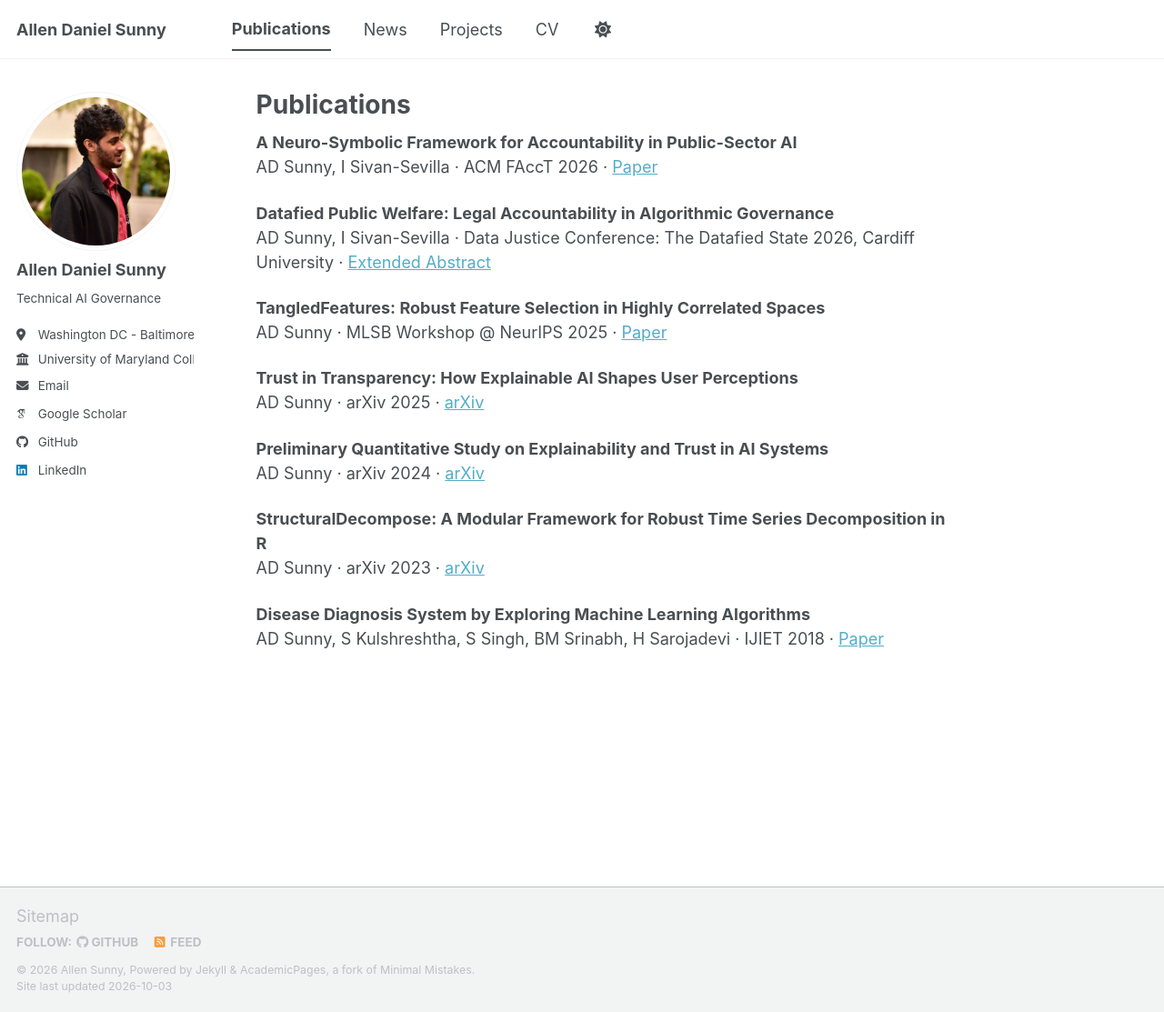
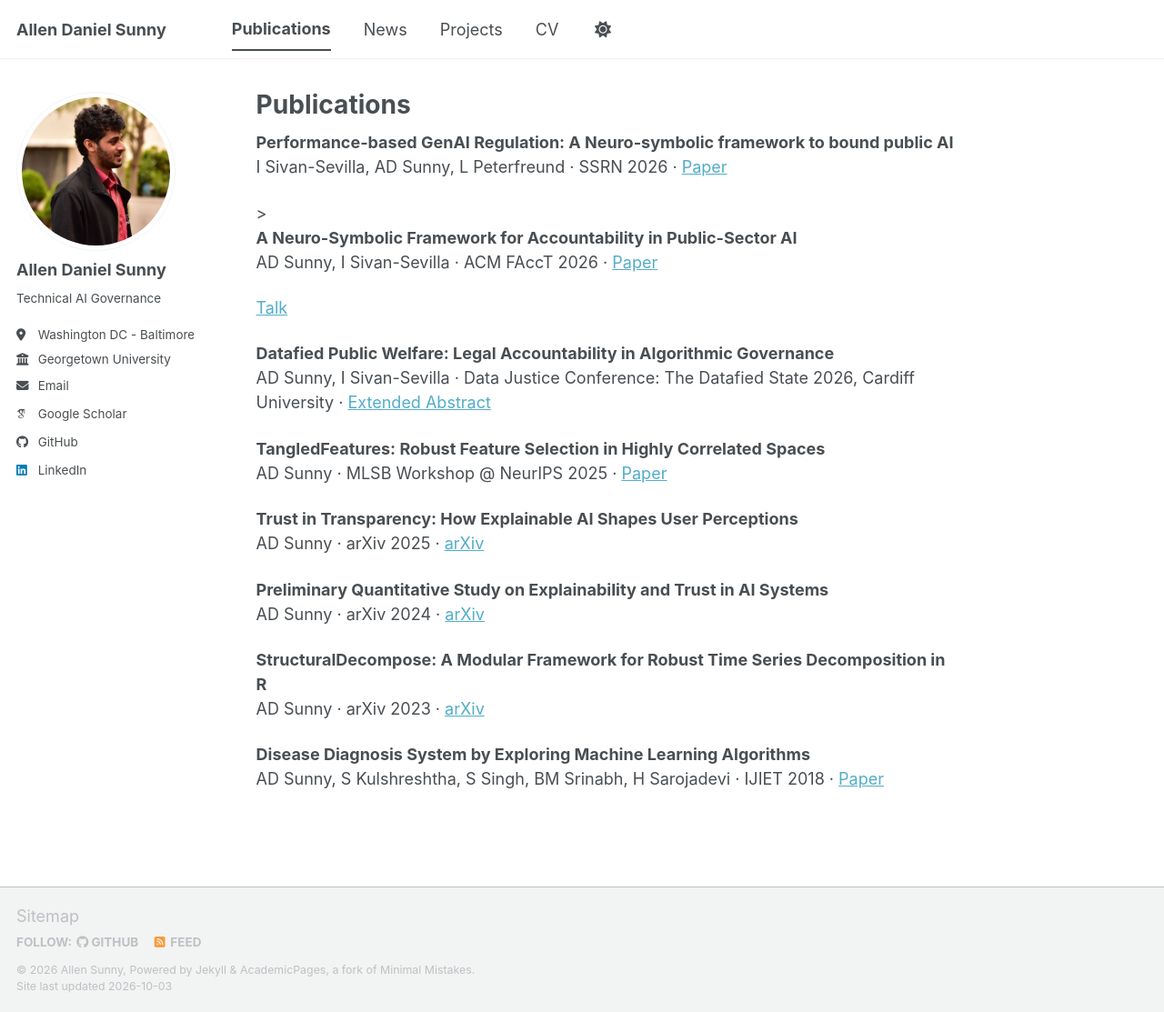
Before and after one commit to Allen-1242/Portfolio, a Jekyll site: the page built from _pages/publications.html, in a window 1280 px wide and 1113 px high. Shown: the whole window at 91% size. Built offline with Jekyll 4.4.1, drawn with Linux system fonts in a browser that asks for light colours; some web fonts are replaced; a script bundle is joined from its source files by our own code; library files that are not in the unit come from our copies.

Commit message:
Updated with georgetown work

```diff
--- a/_config.yml
+++ b/_config.yml
@@ -13,9 +13,9 @@ title                    : "Allen Daniel Sunny"
 title_separator          : "-"
 name                     : &name "Allen Sunny"
 description              : &description "Allen's Academic Profile"   # Update this with a general description of your site, this is the default if not overridden by a page
-url                      : https://allen-1242.github.io/Portfolio/ # The base hostname & protocol for your site e.g. "https://[your GitHub username].github.io",
+url                      : https://allen-1242.github.io # The base hostname & protocol for your site e.g. "https://[your GitHub username].github.io",
                                                            # or if you already have some other page hosted on Github then use "https://[your GitHub username].github.io/[Your Repo Name]"
-baseurl                  : "" # the subpath of your site, e.g. "/blog"
+baseurl                  : "/Portfolio" # the subpath of your site, e.g. "/blog"
 repository               : "https://github.com/Allen-1242"
 
 # Site Author - The following control what appear as part of the author content on the side bar.
@@ -28,9 +28,9 @@ author:
   pronouns         : # example: "she/her"
   bio              : "Technical AI Governance"
   location         : "Washington DC - Baltimore"
-  employer         : "University of Maryland College Park"
+  employer         : "Georgetown University"
   uri              : # URL
-  email            : "allens@umd.edu"
+  email            : "as6262@georgetown.edu"
 
   # Academic websites
   academia         : # URL
--- a/_pages/publications.html
+++ b/_pages/publications.html
@@ -5,11 +5,14 @@ permalink: /publications/
 author_profile: true
 ---
 
+<p><strong>Performance-based GenAI Regulation: A Neuro-symbolic framework to bound public AI</strong><br/>
+I Sivan-Sevilla, AD Sunny, L Peterfreund · SSRN 2026 · <a href="https://papers.ssrn.com/sol3/Delivery.cfm?abstractid=6956768">Paper</a></p>>
+
 <p><strong>A Neuro-Symbolic Framework for Accountability in Public-Sector AI</strong><br/>
-AD Sunny, I Sivan-Sevilla · ACM FAccT 2026 · <a href="https://arxiv.org/abs/2512.12109">Paper</a></p>
+AD Sunny, I Sivan-Sevilla · ACM FAccT 2026 · <a href="https://arxiv.org/abs/2512.12109">Paper</a> </p> <a href="https://www.youtube.com/watch?v=0qK2quhHANo&list=PLMla3vA1b_5o&index=16">Talk</a></p>
 
 <p><strong>Datafied Public Welfare: Legal Accountability in Algorithmic Governance</strong><br/>
-AD Sunny, I Sivan-Sevilla  · Data Justice Conference: The Datafied State 2026, Cardiff University · <a href="">Extended Abstract</a></p>
+AD Sunny, I Sivan-Sevilla  · Data Justice Conference: The Datafied State 2026, Cardiff University · <a href="https://datajusticelab.org/conference-programme-the-datafied-state/">Extended Abstract</a></p>
 
 <p><strong>TangledFeatures: Robust Feature Selection in Highly Correlated Spaces</strong><br/>
 AD Sunny · MLSB Workshop @ NeurIPS 2025 · <a href="https://www.mlsb.io/accepted-papers">Paper</a></p>
```
Also changed, not shown: _pages/about.md (+2 -2 lines), _pages/cv.md (+5 -1 lines), _pages/news.html (+5 -2 lines).
